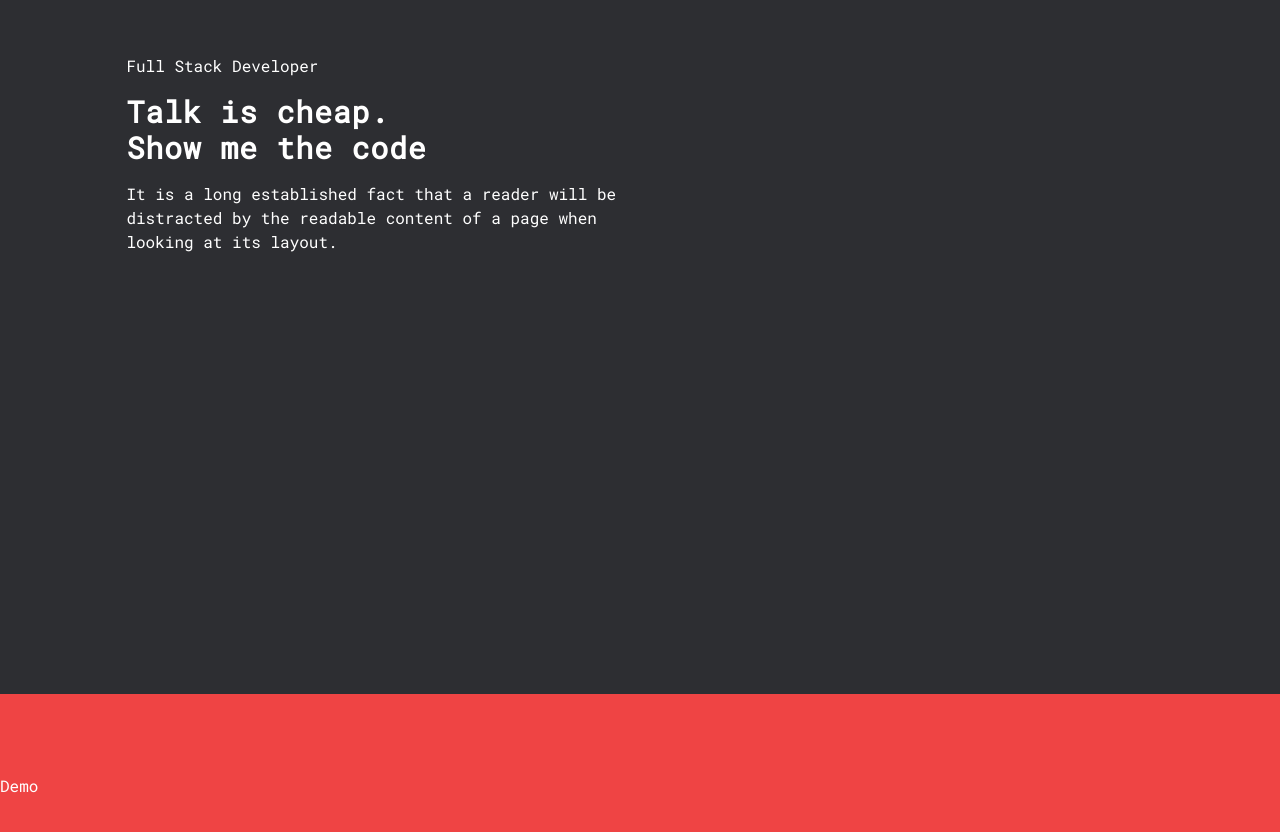
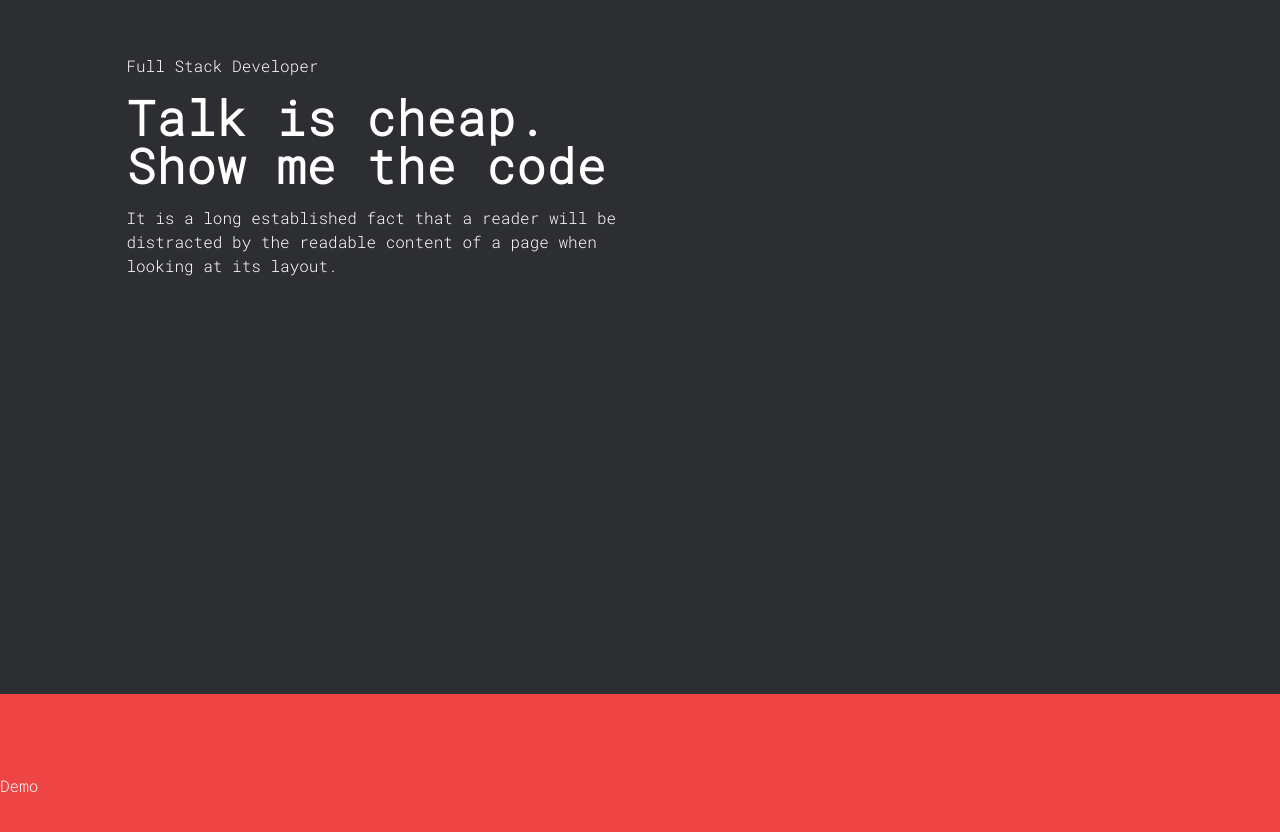
Before and after one commit to lvidal1/profile-2023, a Next.js app: page / in a window 1280 px wide. Shown: the part 106-938 px from the top of the page. Built offline with nearby package versions, Linux system fonts and the light colour scheme.

Commit message:
Add font to body

```diff
--- a/pages/_app.tsx
+++ b/pages/_app.tsx
@@ -1,6 +1,15 @@
 import '../styles/globals.css'
 import type { AppProps } from 'next/app'
+import { Roboto_Mono } from '@next/font/google'
+
+const roboto = Roboto_Mono({ weight: "300" })
 
 export default function App({ Component, pageProps }: AppProps) {
-  return <Component {...pageProps} />
+  return <>
+    <style jsx global>{`
+    :root {
+      --roboto-font: ${roboto.style.fontFamily};
+    }
+  `}</style><Component {...pageProps} />
+  </>
 }
--- a/pages/index.tsx
+++ b/pages/index.tsx
@@ -1,9 +1,6 @@
 import Head from 'next/head'
-import { Roboto_Mono } from '@next/font/google'
 import styles from '../styles/Home.module.css'
 import classNames from 'classnames'
-
-const roboto = Roboto_Mono({ weight: "400" })
 
 export default function Home() {
   return (
@@ -14,13 +11,12 @@ export default function Home() {
         <meta name="viewport" content="width=device-width, initial-scale=1" />
         <link rel="icon" href="/favicon.ico" />
       </Head>
-      <main className={classNames([roboto.className, "text-white", "bg-dark-gray"])}>
+      <main className={classNames(["text-white", "bg-dark-gray"])}>
         <section className={classNames(["mx-auto max-w-screen-xl", "py-20", "h-screen"])}>
-
           <div className="grid grid-cols-2 gap-4 py-20">
             <div className='w-4/5 ml-auto space-y-4'>
               <p className=''>Full Stack Developer</p>
-              <h1 className="text-3xl font-bold tracking-wide">
+              <h1 className="text-5xl font-bold tracking-wide">
                 Talk is cheap.<br />
                 Show me the code
               </h1>
@@ -31,7 +27,6 @@ export default function Home() {
             <div>
             </div>
           </div>
-
         </section>
         <section className={classNames(["w-full", "py-20", "h-screen", "bg-red-500"])}>
           <div className={classNames(["mx-auto max-w-screen-xl"])}>
--- a/styles/globals.css
+++ b/styles/globals.css
@@ -13,3 +13,7 @@ body {
   max-width: 100vw;
   overflow-x: hidden;
 }
+
+body {
+  font-family: var(--roboto-font);
+}
```
